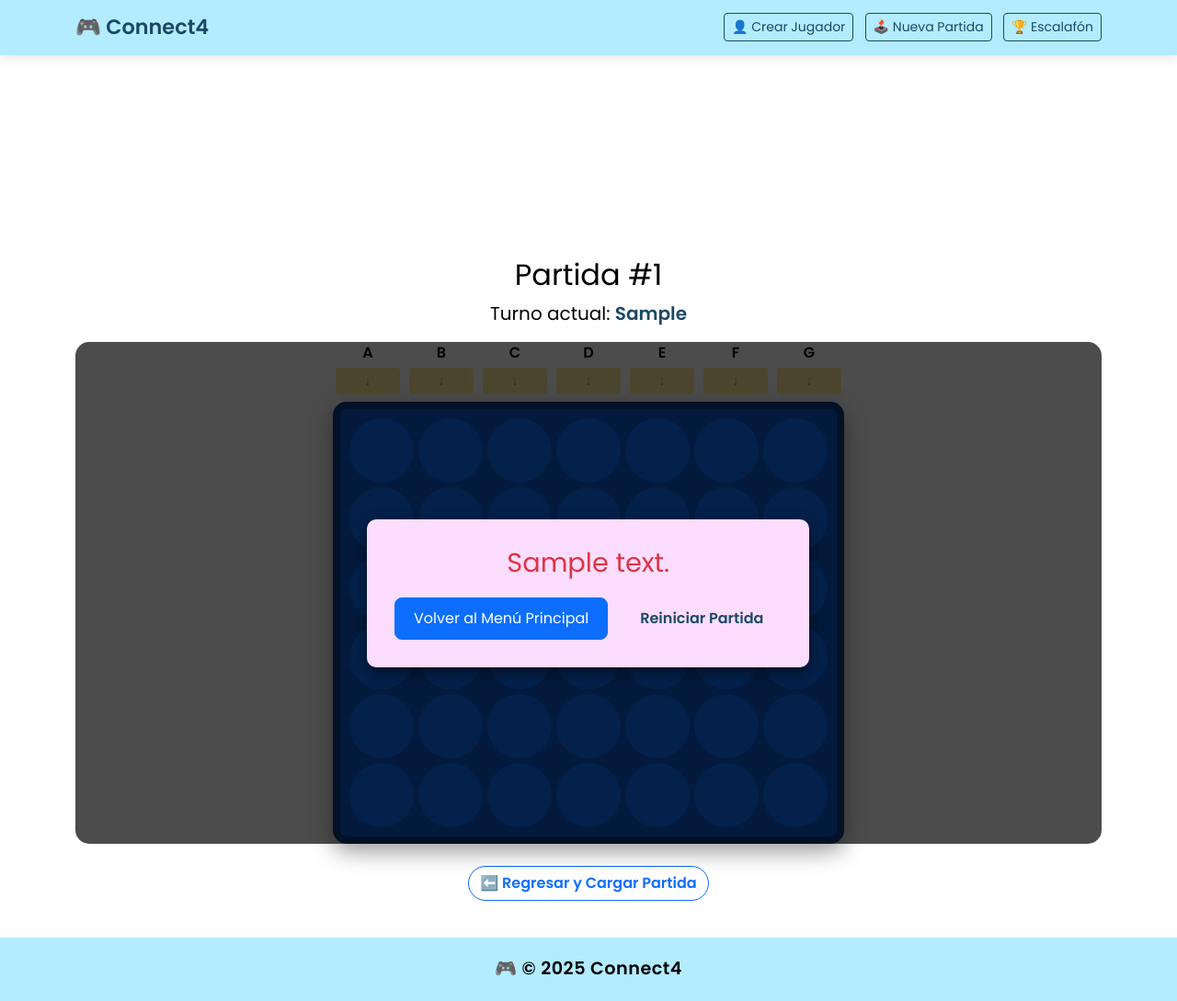
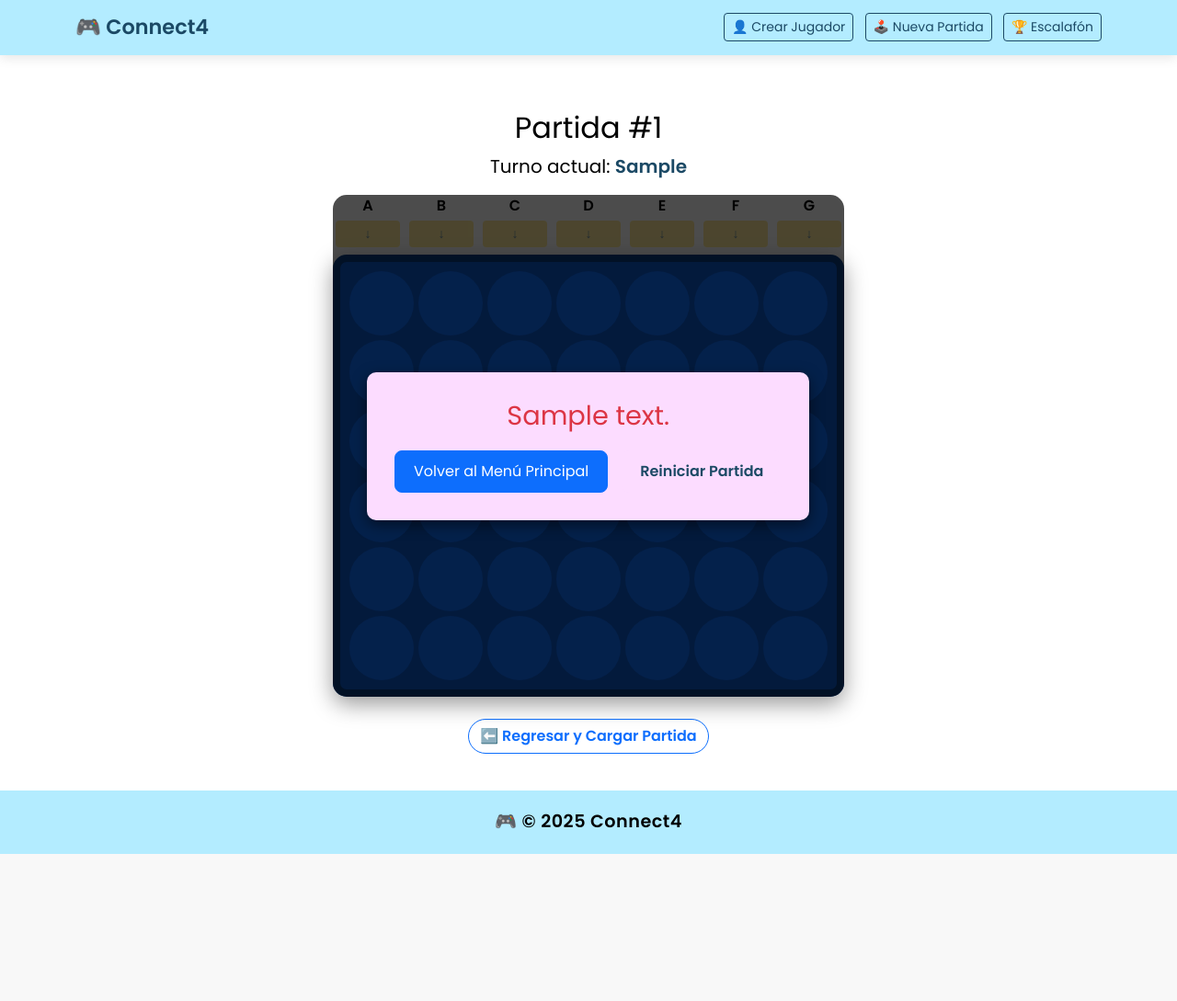
Before and after one commit to nicoleobregon07/Proyecto-progra-avan-web, a Flask app: template templates/jugar.html in a window 1280 px wide. Shown: the whole page at 92% size. After the commit the page ends 929 px from the top, so only its background shows below. Run offline with Flask 3, Linux system fonts and the light colour scheme; the template is opened without the code that fills it: most values are stand-ins (such as "Sample title", 1, 10 or a date in 2020).

Commit message:
contenido tablero centrado

```diff
--- a/templates/jugar.html
+++ b/templates/jugar.html
@@ -53,8 +53,11 @@ body {
 
 .content-wrapper {
   flex: 1 0 auto;
-  padding-top: 280px;
+  padding-top: 120px;
   padding-bottom: 40px;
+  display: flex;
+  flex-direction: column;
+  align-items: center;
 }
 
 
```
